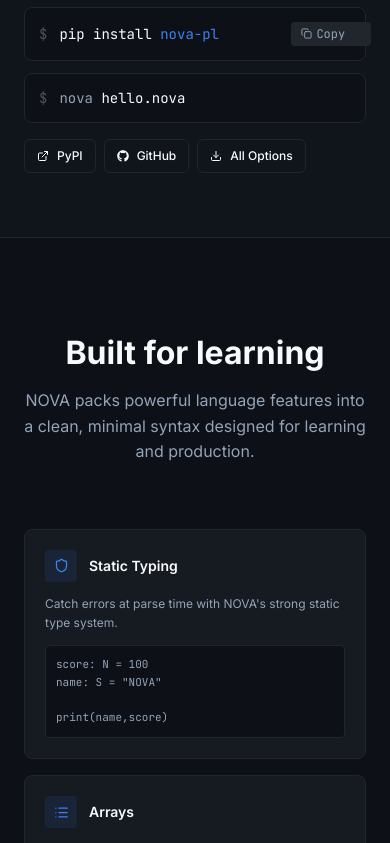
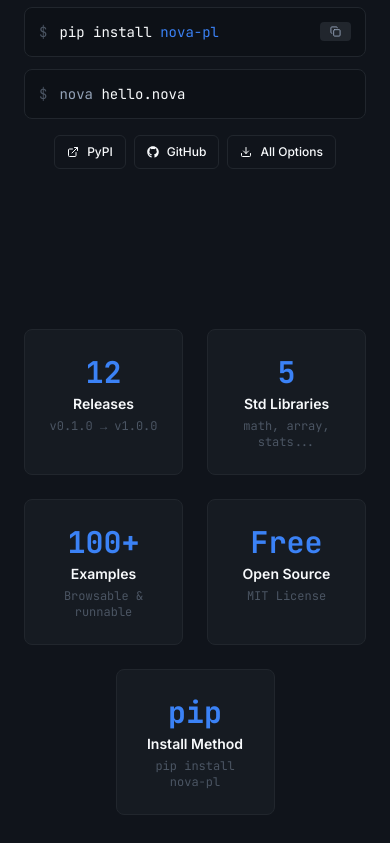
Before and after one commit to varundubey-dev/nova-web, a React (Vite) app in the folder frontend/: page / in a window 390 px wide. Shown: the part 1000-1843 px from the top of the page. Built offline with nearby package versions, Linux system fonts and the light colour scheme; no server answers.

Commit message:
feat: add stats section

```diff
--- /dev/null
+++ b/frontend/src/data/stats.ts
@@ -0,0 +1,15 @@
+export const STATS = [
+  { value: "12", label: "Releases", sub: "v0.1.0 → v1.0.0" },
+  {
+    value: "5",
+    label: "Std Libraries",
+    sub: "math, array, stats...",
+  },
+  { value: "100+", label: "Examples", sub: "Browsable & runnable" },
+  { value: "Free", label: "Open Source", sub: "MIT License" },
+  {
+    value: "pip",
+    label: "Install Method",
+    sub: "pip install nova-pl",
+  },
+];
--- a/frontend/src/pages/home/Home.tsx
+++ b/frontend/src/pages/home/Home.tsx
@@ -3,6 +3,7 @@
 import HeroSection from "@pages/home/HeroSection";
 import InstallSection from "@pages/home/InstallSection";
 import FeatureSection from "@pages/home/FeatureSection";
+import StatsSection from "@pages/home/StatsSection";
 
 export default function Home() {
     const [installCopied, setInstallCopied] = useState(false);
@@ -17,6 +18,7 @@
     <div className="min-h-screen">
       <HeroSection installCopied={installCopied} handleInstallCopy={handleInstallCopy}/>
       <InstallSection installCopied={installCopied} handleInstallCopy={handleInstallCopy} />
+      <StatsSection />
       <FeatureSection />
     </div>
   );
--- a/frontend/src/pages/home/InstallSection.tsx
+++ b/frontend/src/pages/home/InstallSection.tsx
@@ -13,10 +13,10 @@
   handleInstallCopy,
 }: InstallSectionProps) {
   return (
-    <section className="py-16 border-y border-nova-border bg-nova-surface/40">
+    <section className="py-16 border-t border-nova-border bg-nova-surface/40">
       <div className="max-w-300 mx-auto px-6">
         <div className="flex flex-col md:flex-row items-center justify-between gap-8">
-          <div>
+          <div className="flex flex-col items-center md:items-start text-center md:text-left">
             <h2 className="text-2xl font-bold text-nova-text mb-2">
               Install {METADATA.name}
             </h2>
@@ -25,8 +25,8 @@
             </p>
           </div>
 
-          <div className="flex flex-col gap-3 w-full md:w-auto">
-            <div className="flex items-center gap-3 p-3.5 bg-nova-bg border border-nova-border rounded-lg">
+          <div className="flex flex-col gap-3 w-full max-w-md mx-auto md:max-w-none md:mx-0 md:w-auto">
+            <div className="flex items-center gap-3 p-3.5 bg-nova-bg border border-nova-border rounded-lg w-full max-w-md mx-auto md:max-w-none md:mx-0">
               <span className="text-nova-muted-dark font-mono text-sm">$</span>
               <code className="text-sm font-mono text-nova-text flex-1 min-w-55">
                 pip install{" "}
@@ -34,26 +34,26 @@
               </code>
               <button
                 onClick={handleInstallCopy}
-                className={`min-w-20 flex items-center gap-1 px-2.5 py-1 rounded text-xs font-mono transition-all ${
+                className={`md:min-w-20 flex items-center gap-1 px-2.5 py-1 rounded text-xs font-mono transition-all ${
                   installCopied
                     ? "bg-nova-green/20 text-nova-green"
                     : "bg-nova-border text-nova-muted hover:text-nova-text"
                 }`}
               >
                 {installCopied ? <Check size={11} /> : <Copy size={11} />}
-                {installCopied ? "Copied" : "Copy"}
+                <span className="hidden md:inline">
+                  {installCopied ? "Copied" : "Copy"}
+                </span>
               </button>
             </div>
-
-            <div className="flex items-center gap-3 p-3.5 bg-nova-bg border border-nova-border rounded-lg">
+            <div className="flex items-center gap-3 p-3.5 bg-nova-bg border border-nova-border rounded-lg w-full max-w-md mx-auto md:max-w-none md:mx-0">
               <span className="text-nova-muted-dark font-mono text-sm">$</span>
               <code className="text-sm font-mono text-nova-muted">
                 {METADATA.name.toLowerCase()}{" "}
                 <span className="text-nova-text">hello.nova</span>
               </code>
             </div>
-
-            <div className="flex gap-2 mt-1">
+            <div className="flex gap-2 mt-1 justify-center md:justify-start flex-wrap">
               <a
                 href={METADATA.pypi.url}
                 target="_blank"
--- /dev/null
+++ b/frontend/src/pages/home/StatsSection.tsx
@@ -0,0 +1,28 @@
+import { STATS } from "@data/stats";
+
+export default function StatsSection() {
+  return (
+    <section className="py-24 border-b border-nova-border bg-nova-surface/40">
+      <div className="max-w-300 mx-auto px-6">
+        <div className="flex flex-wrap justify-center gap-6 md:grid md:grid-cols-5">
+          {STATS.map((stat) => (
+            <div
+              key={stat.label}
+              className="nova-surface p-6 text-center w-[calc(50%-0.75rem)] md:w-auto"
+            >
+              <div className="font-mono font-black text-3xl text-nova-blue mb-1">
+                {stat.value}
+              </div>
+              <div className="font-semibold text-nova-text text-sm mb-1">
+                {stat.label}
+              </div>
+              <div className="text-xs text-nova-muted-dark font-mono">
+                {stat.sub}
+              </div>
+            </div>
+          ))}
+        </div>
+      </div>
+    </section>
+  );
+}
```
